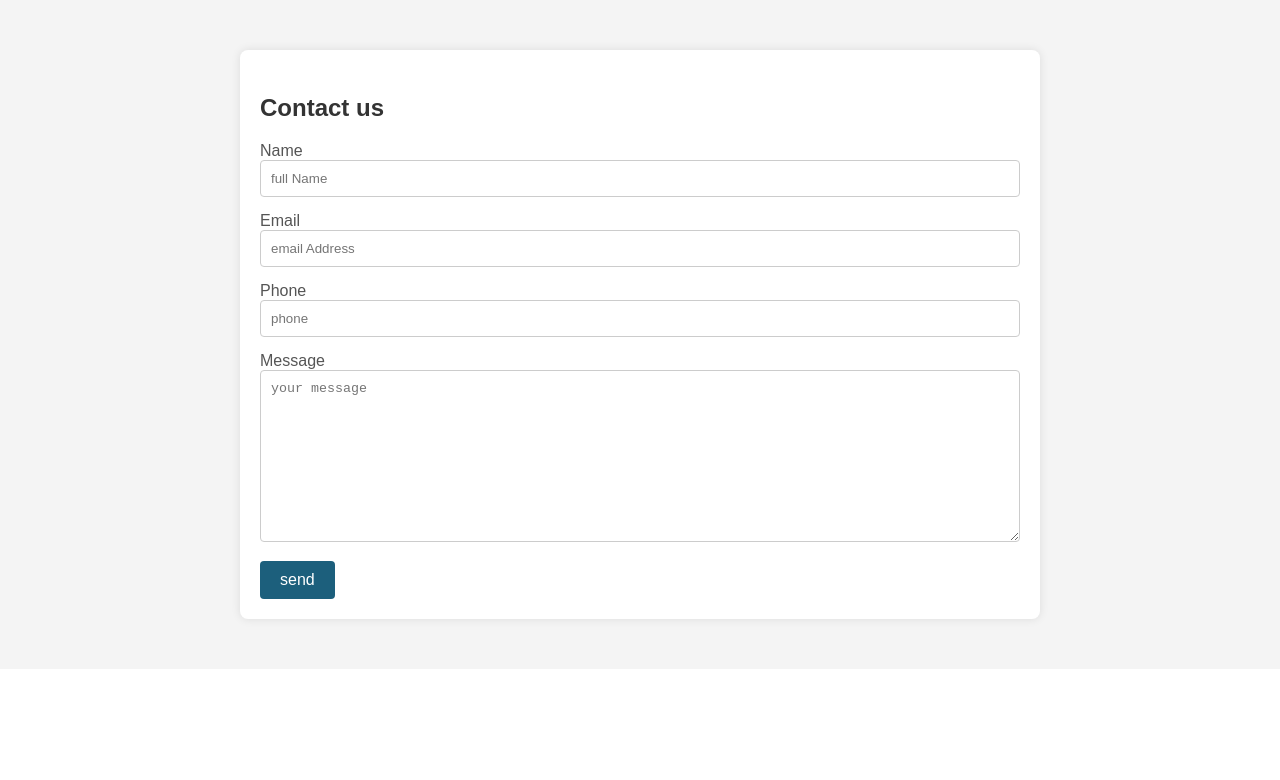
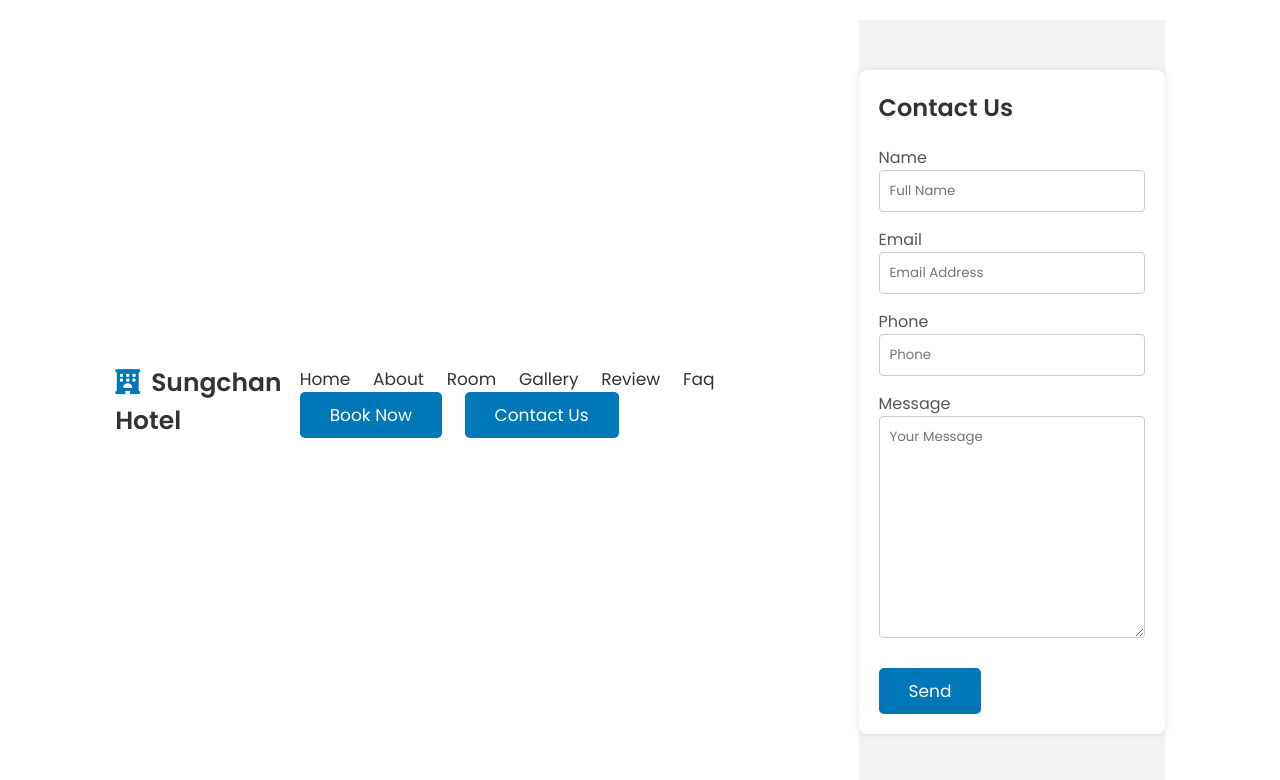
Before and after one commit to Kampus-Merdeka-Software-Engineering/FE-2-section-surabaya-group-14, a plain HTML site: page contact.html in a window 1280 px wide. Drawn offline with nearby package versions, Linux system fonts and the light colour scheme.

Commit message:
Update contact.html
Signed-off-by: indahpurnama01 <98137841+indahpurnama01@users.noreply.github.com>

```diff
--- a/contact.html
+++ b/contact.html
@@ -4,7 +4,33 @@
     <meta charset="UTF-8">
     <meta name="viewport" content="width=device-width, initial-scale=1.0">
     <title>contact-section</title>
+    <meta charset="UTF-8" />
+    <meta http-equiv="X-UA-Compatible" content="IE=edge" />
+    <meta name="viewport" content="width=device-width, initial-scale=1.0" />
+    <!-- font awesome cdn link  -->
     <link rel="stylesheet" href="contact.css" />
+    <link rel="stylesheet" href="https://cdnjs.cloudflare.com/ajax/libs/font-awesome/6.0.0/css/all.min.css" />
+    <!-- swiper js cdn link -->
+    <link rel="stylesheet" href="https://cdn.jsdelivr.net/npm/swiper@9/swiper-bundle.min.css" />
+    <!-- custom css link -->
+    <link rel="stylesheet" href="style.css" />
+  </head>
+  <body>
+    <!-- header -->
+
+    <header class="header">
+      <a href="#" class="logo"> <i class="fas fa-hotel"></i> sungchan hotel </a>
+
+      <nav class="navbar">
+        <a href="#home">home</a>
+        <a href="#about">about</a>
+        <a href="#room">room</a>
+        <a href="#gallery">gallery</a>
+        <a href="#review">review</a>
+        <a href="#faq">faq</a>
+        <a href="#reservation" class="btn"> book now</a>
+        <a href= "contact.html" class="btn" >contact us</a>
+      </nav>
 </head>
 <body>
     <section id="contact-section">
```
